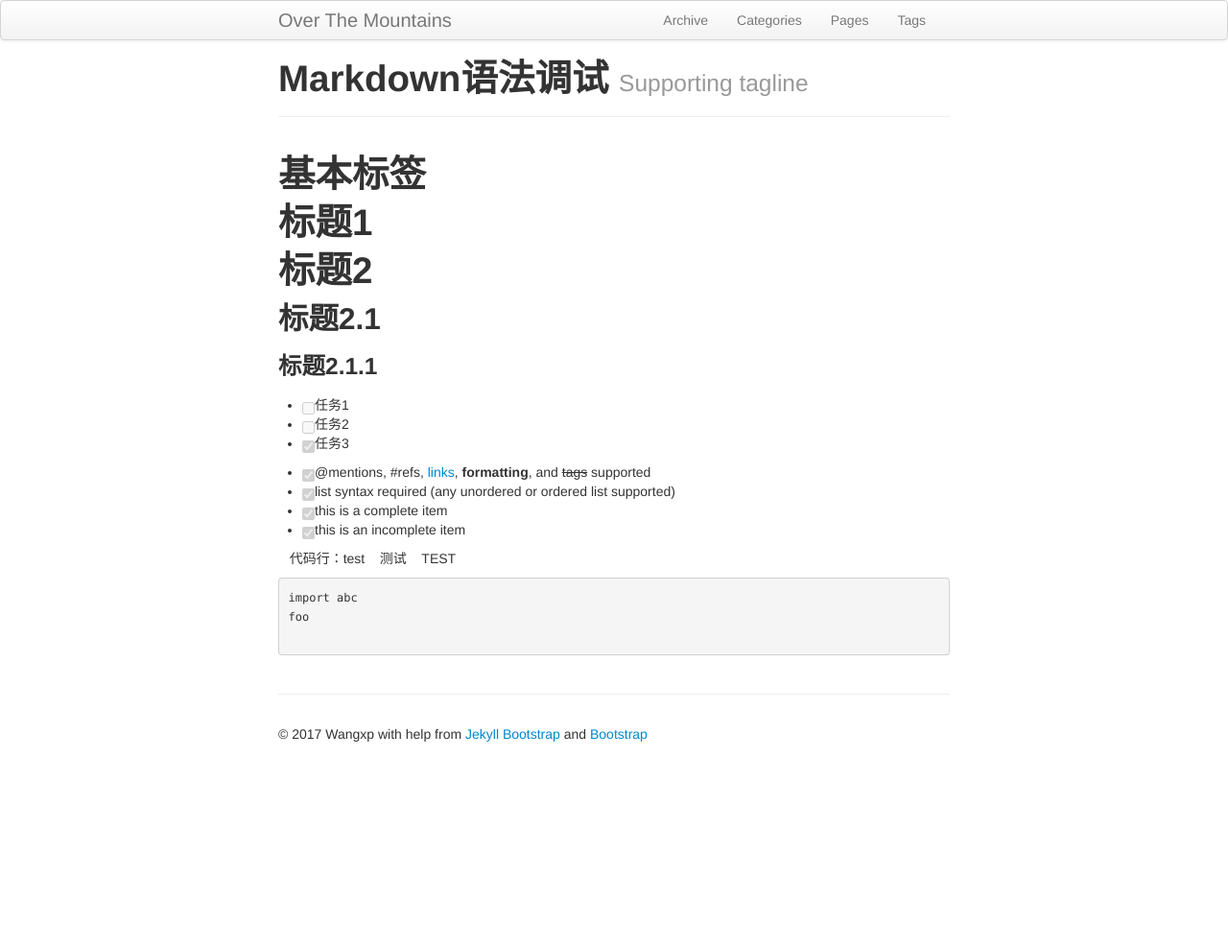
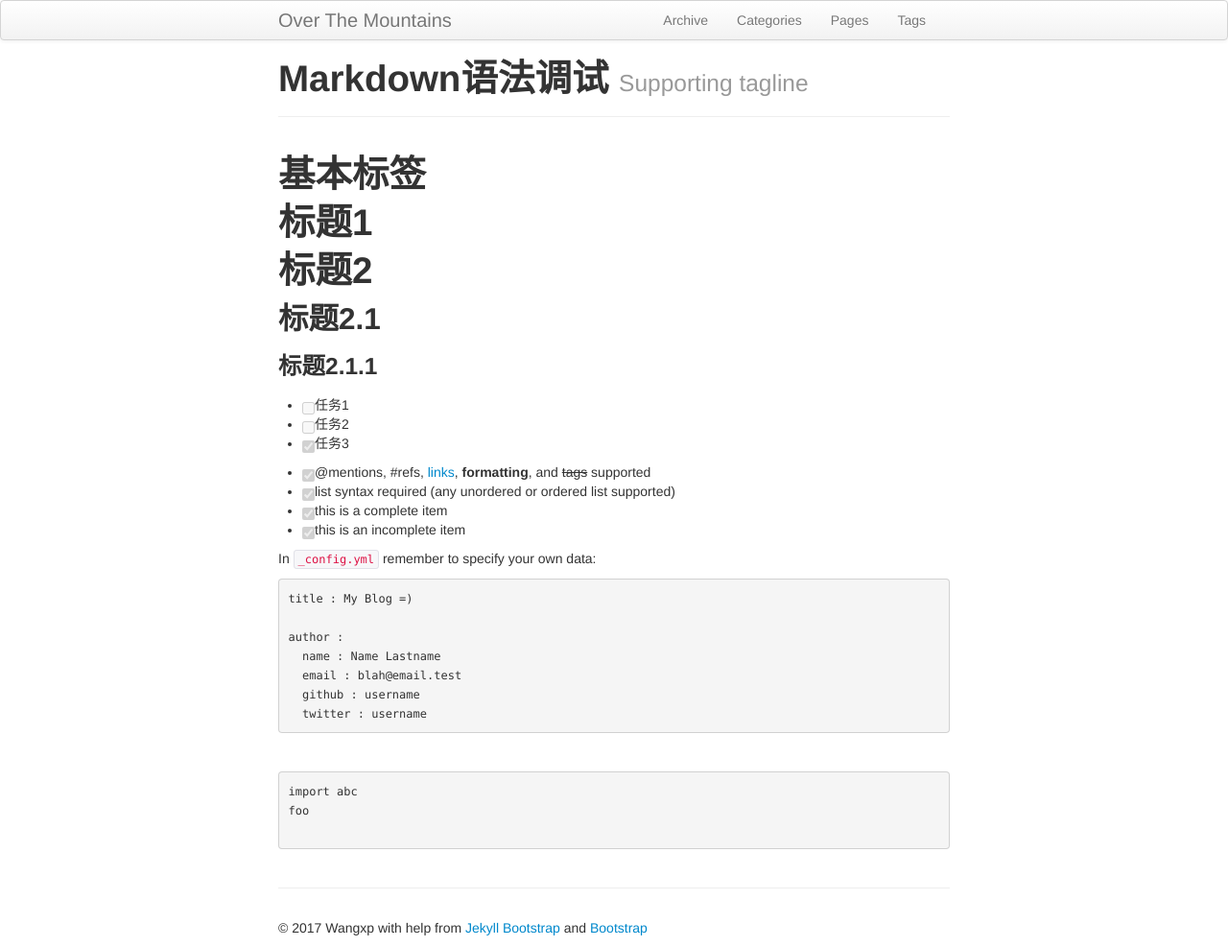
Before and after one commit to wagaman/dajidali.github.io, a Jekyll site: the page built from _posts/2017-6-29-Markdown语法调试.md, in a window 1280 px wide. Shown: the whole page at 96% size. Built offline with Jekyll 4.4.1, drawn with Linux system fonts in a browser that asks for light colours; before the commit the page ends 900 px from its top, so only the background shows below that.

Commit message:
Update 2017-6-29-Markdown语法调试.md

````diff
--- a/_posts/2017-6-29-Markdown语法调试.md
+++ b/_posts/2017-6-29-Markdown语法调试.md
@@ -27,9 +27,16 @@ tags : [markdown, blog, debug]
 - [X] this is an incomplete item
 
 
-    代码行：test
-    测试
-    TEST
+In `_config.yml` remember to specify your own data:
+
+    title : My Blog =)
+
+    author :
+      name : Name Lastname
+      email : blah@email.test
+      github : username
+      twitter : username
+
 
 
 ```
````
